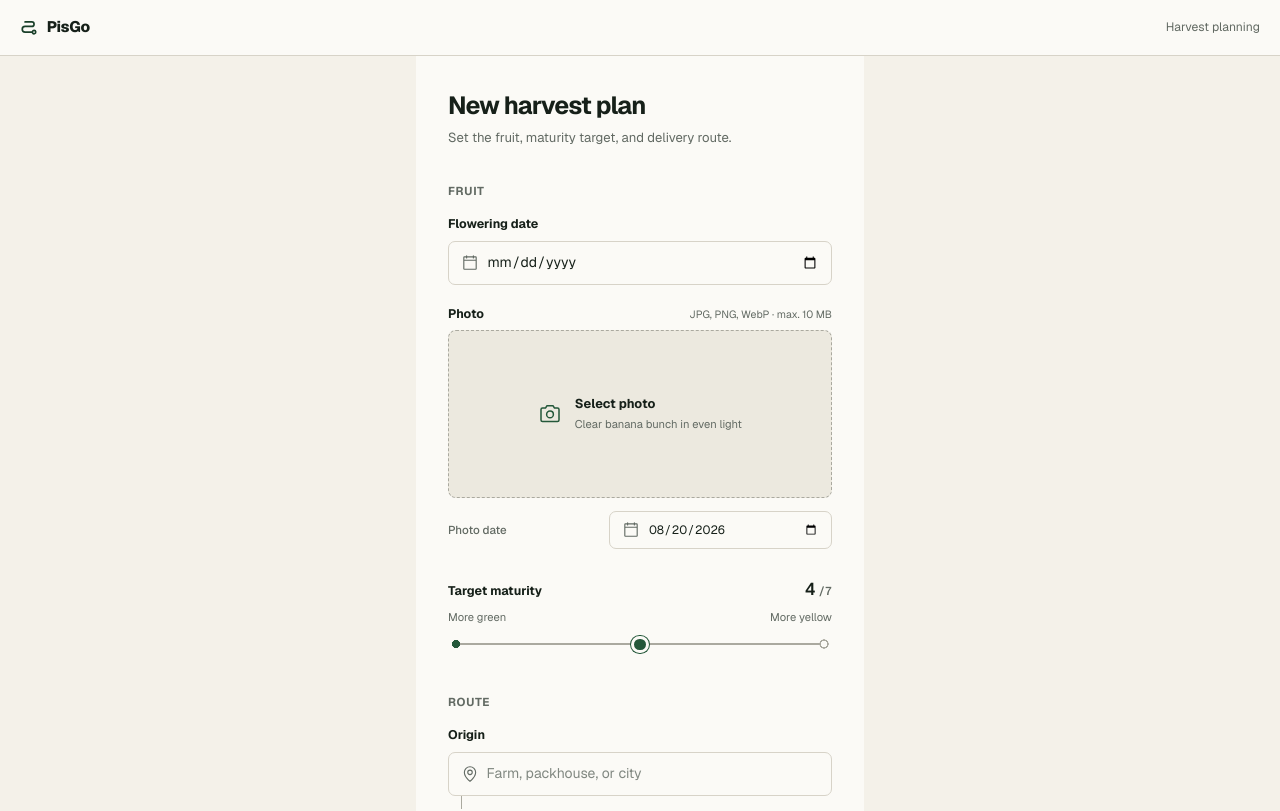
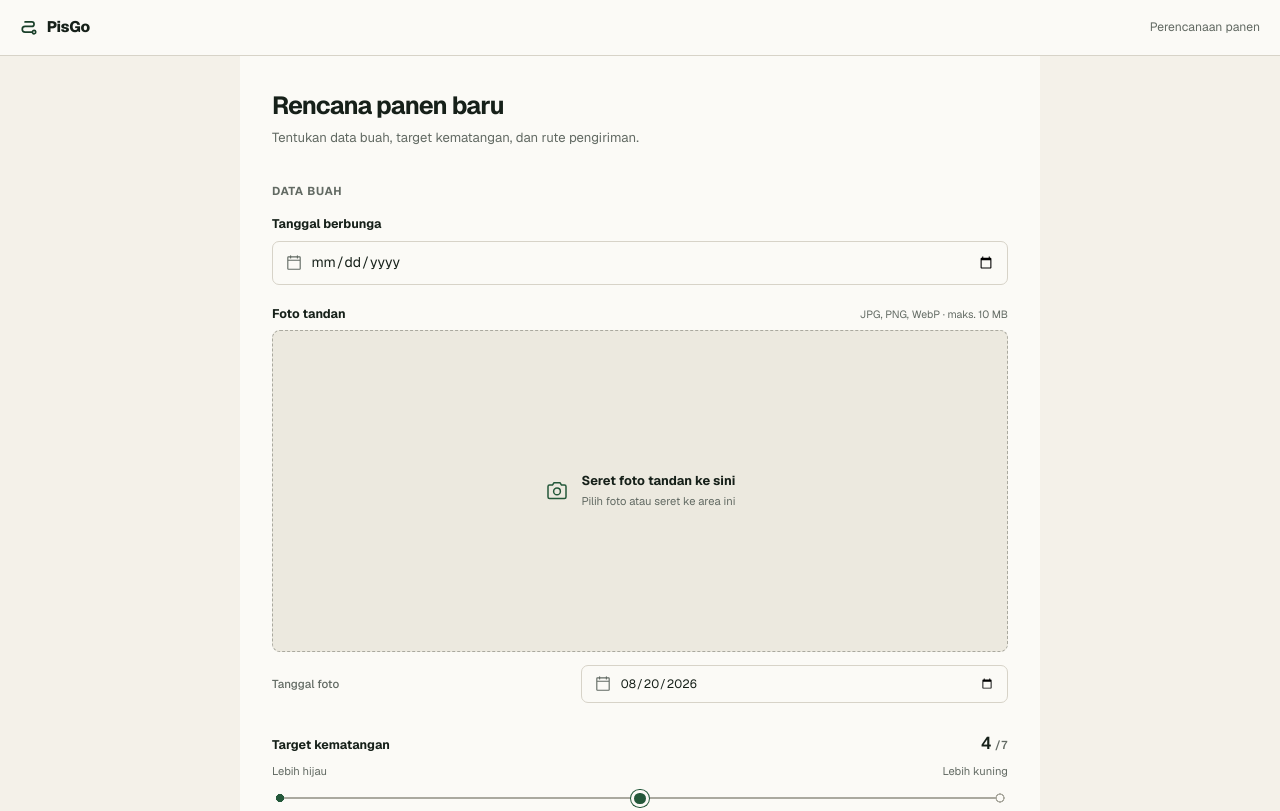
Before and after one commit to Vluuuu/pisgo, a Next.js app in the folder apps/web/: page / in a window 1280 px wide. Shown: the top 811 px of the page. Built offline with nearby package versions, Linux system fonts and the light colour scheme.

Commit message:
feat(web): localize PisGo interface and improve upload UX

```diff
--- a/apps/web/app/globals.css
+++ b/apps/web/app/globals.css
@@ -54,14 +54,22 @@ a { color: inherit; }
 
 .skip-link {
   position: fixed;
-  inset: .75rem auto auto .75rem;
+  left: 1rem;
+  top: 1rem;
   z-index: 1000;
   padding: .7rem 1rem;
   background: var(--ink);
   color: var(--surface);
-  transform: translateY(calc(-100% - 1.5rem));
+  transform: translateY(-200%);
+  opacity: 0;
+  transition: transform .2s ease, opacity .2s ease;
 }
-.skip-link:focus-visible { transform: translateY(0); }
+.skip-link:focus-visible {
+  transform: translateY(0);
+  opacity: 1;
+  outline: 2px solid var(--accent);
+  outline-offset: 2px;
+}
 
 .app-shell { min-height: 100dvh; }
 .product-bar {
@@ -84,6 +92,19 @@ a { color: inherit; }
   margin: 0 auto;
   padding: 2.25rem 2rem 3rem;
   background: var(--surface);
+}
+/* Desktop before analysis: centered planning form */
+@media (min-width: 1200px) {
+  .workspace:not(:has(.result-workspace)) {
+    justify-content: center;
+  }
+  .control-rail:not(:has(.result-workspace)) {
+    max-width: 800px;
+    width: 100%;
+    margin: 0 auto;
+    padding-left: 2rem;
+    padding-right: 2rem;
+  }
 }
 .workspace:has(.result-workspace) {
   display: grid;
@@ -133,6 +154,7 @@ a { color: inherit; }
 .photo-stage { position: relative; aspect-ratio: 16 / 7; min-height: 7.75rem; overflow: hidden; border: 1px dashed var(--line-strong); border-radius: 8px; background: var(--surface-muted); }
 .photo-stage:has(.photo-caption) { border-style: solid; }
 .photo-stage[data-error="true"] { border-color: var(--error); }
+.photo-stage[data-dragging="true"] { border-color: var(--accent); border-width: 2px; background: color-mix(in srgb, var(--accent-soft) 40%, var(--surface-muted)); }
 .photo-prompt { position: absolute; inset: 0; display: flex; align-items: center; justify-content: center; gap: .8rem; padding: 1rem; cursor: pointer; text-align: left; transition: background-color .15s ease; }
 .photo-prompt:hover { background: var(--accent-soft); }
 .photo-prompt > svg { color: var(--accent); }
@@ -201,9 +223,9 @@ a { color: inherit; }
 .schedule-step span { display: block; margin-top: .25rem; color: var(--muted); font-size: .68rem; font-weight: 620; letter-spacing: .045em; text-transform: uppercase; }
 .schedule-step[data-primary="true"] time, .schedule-step[data-primary="true"] span { color: var(--accent-deep); font-weight: 700; }
 .schedule-connector { height: 1px; background: var(--line-strong); }
-.arrival-maturity { display: flex; align-items: baseline; justify-content: space-between; gap: 1rem; margin: 0 1.5rem; padding: .8rem 0; border-top: 1px solid color-mix(in srgb, var(--maturity) 32%, var(--line)); background: color-mix(in srgb, var(--maturity-soft) 42%, var(--surface)); color: color-mix(in srgb, var(--maturity) 68%, var(--ink)); }
-.arrival-maturity span { font-size: .76rem; }
-.arrival-maturity strong { color: color-mix(in srgb, var(--maturity) 68%, var(--ink)); font-family: var(--font-geist-mono), monospace; font-size: 1.2rem; font-weight: 580; font-variant-numeric: tabular-nums; }
+.arrival-maturity { display: flex; align-items: center; justify-content: space-between; gap: 1rem; margin: 0; padding: .9rem 1.5rem; border-top: 1px solid color-mix(in srgb, var(--maturity) 32%, var(--line)); background: color-mix(in srgb, var(--maturity-soft) 42%, var(--surface)); color: color-mix(in srgb, var(--maturity) 68%, var(--ink)); }
+.arrival-maturity span { font-size: .85rem; }
+.arrival-maturity strong { color: color-mix(in srgb, var(--maturity) 68%, var(--ink)); font-family: var(--font-geist-mono), monospace; font-size: 1.15rem; font-weight: 580; font-variant-numeric: tabular-nums; letter-spacing: .01em; }
 .arrival-maturity small { color: inherit; font-size: .7rem; }
 
 .route-result { margin-top: 1.5rem; }
@@ -263,7 +285,7 @@ a { color: inherit; }
   .schedule-timeline { grid-template-columns: minmax(0, 1fr) minmax(1.25rem, .35fr) minmax(0, 1fr) minmax(1.25rem, .35fr) minmax(0, 1fr); justify-content: stretch; padding: .1rem 1rem 1.15rem; }
   .schedule-step time { font-size: .8rem; }
   .schedule-step span { font-size: .65rem; }
-  .arrival-maturity { margin-inline: 1rem; padding: .75rem 0; }
+  .arrival-maturity { margin-inline: 0; padding: .75rem 1rem; }
   .route-result { margin: 1.5rem -1rem 0; }
   .route-summary { padding: 1.2rem 1rem .8rem; }
   .route-summary h2 { gap: .45rem; font-size: 1.3rem; }
--- a/apps/web/app/page.tsx
+++ b/apps/web/app/page.tsx
@@ -11,14 +11,14 @@ export default function Home() {
           <PathIcon aria-hidden="true" size={18} weight="bold" />
           <span className="brand-name">PisGo</span>
         </a>
-        <p className="workspace-label">Harvest planning</p>
+        <p className="workspace-label">Perencanaan panen</p>
       </header>
 
       <PredictionWorkflow />
 
       <footer className="site-footer">
-        <p>PisGo · Cavendish operations</p>
-        <p>Prediction and optimizer use development baselines.</p>
+        <p>PisGo · Operasional Cavendish</p>
+        <p>Prediksi dan optimasi masih menggunakan model pengembangan.</p>
       </footer>
     </main>
   );
--- a/apps/web/components/locations/location-autocomplete.tsx
+++ b/apps/web/components/locations/location-autocomplete.tsx
@@ -132,7 +132,7 @@ export function LocationAutocomplete({ label, value, onChange, placeholder }: Lo
             </ul>
           ) : (
             <p role="status" className="location-status">
-              {status === "loading" ? "Searching locations…" : status === "empty" ? "No locations found. Try another search." : "Location search failed. Check the connection and try again."}
+              {status === "loading" ? "Mencari lokasi…" : status === "empty" ? "Tidak ada lokasi ditemukan. Coba pencarian lain." : "Pencarian lokasi gagal. Periksa koneksi dan coba lagi."}
             </p>
           )}
         </div>
--- a/apps/web/components/prediction/image-upload.tsx
+++ b/apps/web/components/prediction/image-upload.tsx
@@ -12,23 +12,46 @@ type ImageUploadProps = {
 
 export function ImageUpload({ value, onChange, error }: ImageUploadProps) {
   const inputId = useId();
+  const [isDragging, setIsDragging] = useState(false);
+
+  function handleDrop(file: File | null) {
+    if (!file) return;
+    if (!file.type.startsWith("image/")) {
+      return;
+    }
+    if (file.size > 10 * 1024 * 1024) {
+      return;
+    }
+    onChange(file);
+  }
 
   return (
-    <div className="upload-field">
+    <div
+      className="upload-field"
+      onDragEnter={(event) => { event.preventDefault(); event.stopPropagation(); setIsDragging(true); }}
+      onDragOver={(event) => { event.preventDefault(); event.stopPropagation(); setIsDragging(true); }}
+      onDragLeave={(event) => { event.preventDefault(); event.stopPropagation(); setIsDragging(false); }}
+      onDrop={(event) => {
+        event.preventDefault();
+        event.stopPropagation();
+        setIsDragging(false);
+        handleDrop(event.dataTransfer.files?.[0] ?? null);
+      }}
+    >
       <div className="field-heading">
-        <label id={`${inputId}-label`} htmlFor={inputId}>Photo</label>
-        <span>JPG, PNG, WebP · max. 10 MB</span>
+        <label id={`${inputId}-label`} htmlFor={inputId}>Foto tandan</label>
+        <span>JPG, PNG, WebP · maks. 10 MB</span>
       </div>
 
-      <div className="photo-stage" data-error={Boolean(error)}>
+      <div className="photo-stage" data-error={Boolean(error)} data-dragging={isDragging}>
         {value ? (
           <ImagePreview file={value} inputId={inputId} onRemove={() => onChange(null)} />
         ) : (
           <label className="photo-prompt" htmlFor={inputId}>
             <CameraIcon aria-hidden="true" size={24} weight="regular" />
             <span>
-              <strong>Select photo</strong>
-              <small>Clear banana bunch in even light</small>
+              <strong>{isDragging ? "Lepaskan foto di sini" : "Seret foto tandan ke sini"}</strong>
+              <small>Pilih foto atau seret ke area ini</small>
             </span>
           </label>
         )}
@@ -61,12 +84,12 @@ function ImagePreview({ file, inputId, onRemove }: { file: File; inputId: string
 
   return (
     <>
-      {preview && <Image src={preview} alt="Selected Cavendish banana bunch specimen" fill unoptimized className="photo-preview" sizes="(max-width: 860px) 100vw, 400px" />}
+      {preview && <Image src={preview} alt="Foto tandan pisang Cavendish terpilih" fill unoptimized className="photo-preview" sizes="(max-width: 860px) 100vw, 400px" />}
       <div className="photo-caption">
         <span><strong>{file.name}</strong><small>{formatFileSize(file.size)}</small></span>
         <span className="photo-actions">
-          <label htmlFor={inputId}><UploadSimpleIcon aria-hidden="true" size={15} /> Replace</label>
-          <button type="button" onClick={onRemove}><XIcon aria-hidden="true" size={15} /> Remove</button>
+          <label htmlFor={inputId}><UploadSimpleIcon aria-hidden="true" size={15} /> Ganti</label>
+          <button type="button" onClick={onRemove}><XIcon aria-hidden="true" size={15} /> Hapus</button>
         </span>
       </div>
     </>
@@ -74,5 +97,7 @@ function ImagePreview({ file, inputId, onRemove }: { file: File; inputId: string
 }
 
 function formatFileSize(bytes: number): string {
-  return `${(bytes / 1024 / 1024).toFixed(1)} MB`;
+  if (bytes < 1024) return "< 1 KB";
+  if (bytes < 1024 * 1024) return `${Math.round(bytes / 1024)} KB`;
+  return `${new Intl.NumberFormat("id-ID", { maximumFractionDigits: 1 }).format(bytes / 1024 / 1024)} MB`;
 }
--- a/apps/web/components/prediction/prediction-workflow.tsx
+++ b/apps/web/components/prediction/prediction-workflow.tsx
@@ -22,13 +22,13 @@ type WorkflowResult = {
 type FormErrors = Partial<Record<"floweringDate" | "photoDate" | "image" | "targetMaturity" | "origin" | "destination", string>>;
 
 const maturityLabels: Record<number, string> = {
-  1: "Full green",
-  2: "Mature green",
-  3: "Turning",
-  4: "More green than yellow",
-  5: "Yellow",
-  6: "Yellow with flecks",
-  7: "Overripe",
+  1: "Hijau matang",
+  2: "Matang hijau",
+  3: "Kuning hijau",
+  4: "Lebih hijau",
+  5: "Kuning",
+  6: "Kuning bintik",
+  7: "Terlalu matang",
 };
 
 export function PredictionWorkflow() {
@@ -49,17 +49,17 @@ export function PredictionWorkflow() {
 
   function validate(): FormErrors {
     const next: FormErrors = {};
-    if (!floweringDate) next.floweringDate = "Flowering date is required.";
-    if (!photoDate) next.photoDate = "Photo date is required.";
-    if (floweringDate && photoDate && daysBetweenSafe(floweringDate, photoDate) < 0) next.floweringDate = "Flowering must be before the photo date.";
-    if (photoDate > today) next.photoDate = "Photo date cannot be in the future.";
-    if (!image) next.image = "Upload a banana photo to continue.";
-    else if (image.size > 10 * 1024 * 1024) next.image = "Photo size must not exceed 10 MB.";
-    else if (!image.type.startsWith("image/")) next.image = "The file must be an image.";
-    if (targetMaturity < 1 || targetMaturity > 7) next.targetMaturity = "Choose a target maturity from 1 to 7.";
-    if (!origin) next.origin = "Select an origin from the search results.";
-    if (!destination) next.destination = "Select a destination from the search results.";
-    if (origin && destination && origin.lat === destination.lat && origin.lon === destination.lon) next.destination = "Destination must differ from origin.";
+    if (!floweringDate) next.floweringDate = "Tanggal berbunga wajib diisi.";
+    if (!photoDate) next.photoDate = "Tanggal foto wajib diisi.";
+    if (floweringDate && photoDate && daysBetweenSafe(floweringDate, photoDate) < 0) next.floweringDate = "Tanggal berbunga harus sebelum tanggal foto.";
+    if (photoDate > today) next.photoDate = "Tanggal foto tidak boleh di masa depan.";
+    if (!image) next.image = "Unggah foto pisang untuk melanjutkan.";
+    else if (image.size > 10 * 1024 * 1024) next.image = "Ukuran foto tidak boleh lebih dari 10 MB.";
+    else if (!image.type.startsWith("image/")) next.image = "File harus berupa gambar.";
+    if (targetMaturity < 1 || targetMaturity > 7) next.targetMaturity = "Pilih target kematangan dari 1 sampai 7.";
+    if (!origin) next.origin = "Pilih lokasi asal dari hasil pencarian.";
+    if (!destination) next.destination = "Pilih lokasi tujuan dari hasil pencarian.";
+    if (origin && destination && origin.lat === destination.lat && origin.lon === destination.lon) next.destination = "Tujuan harus berbeda dari asal.";
     return next;
   }
 
@@ -121,18 +121,18 @@ export function PredictionWorkflow() {
   }
 
   return (
-    <section className="workspace" aria-label="Harvest and shipping analysis workspace">
+    <section className="workspace" aria-label="Workspace analisis panen dan pengiriman">
       <form noValidate onSubmit={handleSubmit} className="control-rail" id="controls">
         <header className="rail-header">
-          <h1>New harvest plan</h1>
-          <p>Set the fruit, maturity target, and delivery route.</p>
+          <h1>Rencana panen baru</h1>
+          <p>Tentukan data buah, target kematangan, dan rute pengiriman.</p>
         </header>
 
         <fieldset className="control-group fruit-controls">
-          <legend>Fruit</legend>
+          <legend>Data buah</legend>
           <DateField
             id="flowering-date"
-            label="Flowering date"
+            label="Tanggal berbunga"
             value={floweringDate}
             max={photoDate || today}
             onChange={(value) => { setFloweringDate(value); setResult(null); setErrors((current) => ({ ...current, floweringDate: undefined })); }}
@@ -141,7 +141,7 @@ export function PredictionWorkflow() {
 
           {daf !== null && daf >= 0 && (
             <p className="daf-inline" aria-live="polite">
-              <span>DAF</span><strong>{daf} days</strong><small>after flowering</small>
+              <span>Usia buah</span><strong>{daf}</strong><small>hari setelah berbunga</small>
             </p>
           )}
 
@@ -149,7 +149,7 @@ export function PredictionWorkflow() {
 
           <DateField
             id="photo-date"
-            label="Photo date"
+            label="Tanggal foto"
             value={photoDate}
             max={today}
             secondary
@@ -159,12 +159,12 @@ export function PredictionWorkflow() {
         </fieldset>
 
         <fieldset className="control-group maturity-group">
-          <legend className="sr-only">Target maturity</legend>
+          <legend className="sr-only">Target kematangan</legend>
           <div className="maturity-heading">
-            <label htmlFor="target-maturity">Target maturity</label>
+            <label htmlFor="target-maturity">Target kematangan</label>
             <output htmlFor="target-maturity">{targetMaturity}<small>/7</small></output>
           </div>
-          <div className="maturity-extremes" aria-hidden="true"><span>More green</span><span>More yellow</span></div>
+          <div className="maturity-extremes" aria-hidden="true"><span>Lebih hijau</span><span>Lebih kuning</span></div>
           <input
             id="target-maturity"
             type="range"
@@ -180,21 +180,21 @@ export function PredictionWorkflow() {
         </fieldset>
 
         <fieldset className="control-group route-controls">
-          <legend>Route</legend>
+          <legend>Rute</legend>
           <div className="route-stack">
-            <div className="route-field"><LocationAutocomplete label="Origin" value={origin} onChange={changeOrigin} placeholder="Farm, packhouse, or city" />{errors.origin && <p role="alert" className="field-error">{errors.origin}</p>}</div>
+            <div className="route-field"><LocationAutocomplete label="Asal" value={origin} onChange={changeOrigin} placeholder="Kebun, rumah kemas, atau kota" />{errors.origin && <p role="alert" className="field-error">{errors.origin}</p>}</div>
             <div className="route-line-input" aria-hidden="true" />
-            <div className="route-field"><LocationAutocomplete label="Destination" value={destination} onChange={changeDestination} placeholder="Market, port, or city" />{errors.destination && <p role="alert" className="field-error">{errors.destination}</p>}</div>
+            <div className="route-field"><LocationAutocomplete label="Tujuan" value={destination} onChange={changeDestination} placeholder="Pasar, pelabuhan, atau kota" />{errors.destination && <p role="alert" className="field-error">{errors.destination}</p>}</div>
           </div>
-          <p className="transport-mode">Light truck <span aria-hidden="true">·</span> Free-flow routing</p>
+          <p className="transport-mode">Truk ringan <span aria-hidden="true">·</span> Estimasi tanpa kemacetan</p>
         </fieldset>
 
         {error && <div role="alert" className="analysis-error">{error}</div>}
 
         <div className="analysis-command">
-          <p className={busy ? "analysis-status" : "sr-only"} aria-live="polite">{phase === "routing" ? "Calculating light-truck route…" : phase === "predicting" ? "Estimating maturity…" : ""}</p>
+          <p className={busy ? "analysis-status" : "sr-only"} aria-live="polite">{phase === "routing" ? "Menghitung rute…" : phase === "predicting" ? "Menganalisis buah…" : ""}</p>
           <button type="submit" disabled={busy} className="analyze-button">
-            {busy ? <><SpinnerGapIcon className="spin" aria-hidden="true" size={19} />{phase === "routing" ? "Calculating route" : "Analyzing fruit"}</> : "Analyze harvest plan"}
+            {busy ? <><SpinnerGapIcon className="spin" aria-hidden="true" size={19} />{phase === "routing" ? "Menghitung rute" : "Menganalisis buah"}</> : "Analisis rencana panen"}
           </button>
         </div>
       </form>
--- a/apps/web/components/prediction/result-view.tsx
+++ b/apps/web/components/prediction/result-view.tsx
@@ -2,7 +2,7 @@
 
 import { CheckCircleIcon, FlaskIcon, WarningCircleIcon } from "@phosphor-icons/react";
 import { RouteMapLoader } from "@/components/map/route-map-loader";
-import { formatDate, formatDistance, formatDuration } from "@/lib/format";
+import { formatDecisionDate, formatDistance, formatDuration, formatMaturity } from "@/lib/format";
 import type { LocationSuggestion, RouteData } from "@/types/location";
 import type { OptimizerResult, PredictionResponse } from "@/types/prediction";
 
@@ -16,9 +16,9 @@ type ResultViewProps = {
 };
 
 const statusCopy = {
-  on_target: "Expected to arrive on target",
-  under_target: "Expected to arrive below target",
-  over_target: "Expected to arrive above target",
+  on_target: "Diperkirakan tiba sesuai target",
+  under_target: "Diperkirakan tiba lebih hijau dari target",
+  over_target: "Diperkirakan tiba lebih matang dari target",
 };
 
 export function ResultView({ prediction, schedule, route, origin, destination, targetMaturity }: ResultViewProps) {
@@ -30,23 +30,24 @@ export function ResultView({ prediction, schedule, route, origin, destination, t
     <section className="result-workspace" id="recommendation" aria-labelledby="recommendation-title">
       <section className="recommendation">
         <header className="recommendation-header">
-          <p className="section-label">Recommended plan</p>
-          <h2 id="recommendation-title"><span>Ship on</span>{formatDecisionDate(schedule.recommendedShippingDate)}</h2>
+          <p className="section-label">Rencana rekomendasi</p>
+          <h2 id="recommendation-title"><span>Kirim pada</span>{formatDecisionDate(schedule.recommendedShippingDate)}</h2>
+
           <p className="recommendation-status" data-status={schedule.status}>
             {statusOnTarget ? <CheckCircleIcon aria-hidden="true" size={18} weight="fill" /> : <WarningCircleIcon aria-hidden="true" size={18} weight="fill" />}
             {statusCopy[schedule.status]}
           </p>
         </header>
 
-        <div className="schedule-timeline" aria-label="Recommended harvest, shipping, and arrival dates">
-          <ScheduleStep label="Harvest" date={schedule.recommendedHarvestDate} />
+        <div className="schedule-timeline" aria-label="Tanggal panen, kirim, dan tiba yang direkomendasikan">
+          <ScheduleStep label="Panen" date={schedule.recommendedHarvestDate} />
           <span className="schedule-connector" aria-hidden="true" />
-          <ScheduleStep label="Ship" date={schedule.recommendedShippingDate} primary />
+          <ScheduleStep label="Kirim" date={schedule.recommendedShippingDate} primary />
           <span className="schedule-connector" aria-hidden="true" />
-          <ScheduleStep label="Arrive" date={schedule.expectedArrivalDate} />
+          <ScheduleStep label="Tiba" date={schedule.expectedArrivalDate} />
         </div>
 
-        <p className="arrival-maturity"><span>Expected arrival maturity</span><strong>{arrival.toFixed(1)} <small>/ 7</small></strong></p>
+        <p className="arrival-maturity"><span>Perkiraan kematangan saat tiba</span><strong>{formatMaturity(arrival)} <small>/ 7</small></strong></p>
       </section>
 
       <section className="route-result" aria-labelledby="route-map-title">
@@ -58,17 +59,17 @@ export function ResultView({ prediction, schedule, route, origin, destination, t
       </section>
 
       <section className="evidence-section" aria-labelledby="evidence-title">
-        <h3 id="evidence-title">Supporting evidence</h3>
+        <h3 id="evidence-title">Data pendukung</h3>
         <dl className="evidence-list">
-          <Evidence label="DAF" value={`${prediction.days_after_flowering} days`} />
-          <Evidence label="Current maturity" value={`${current.toFixed(1)} / 7`} />
-          <Evidence label="Target maturity" value={`${targetMaturity.toFixed(1)} / 7`} />
-          <Evidence label="AI confidence" value={`${Math.round(prediction.confidence * 100)}%`} />
+          <Evidence label="Hari setelah berbunga" value={`${prediction.days_after_flowering}`} />
+          <Evidence label="Kematangan saat ini" value={`${formatMaturity(current)} / 7`} />
+          <Evidence label="Target kematangan" value={`${formatMaturity(targetMaturity)} / 7`} />
+          <Evidence label="Tingkat keyakinan model" value={`${Math.round(prediction.confidence * 100)}%`} />
         </dl>
       </section>
 
       <footer className="recommendation-meta">
-        <p><FlaskIcon aria-hidden="true" size={16} weight="regular" /> Model {prediction.model_version} · Development simulation</p>
+        <p><FlaskIcon aria-hidden="true" size={16} weight="regular" /> Model {prediction.model_version} · Simulasi pengembangan</p>
       </footer>
     </section>
   );
@@ -77,7 +78,7 @@ export function ResultView({ prediction, schedule, route, origin, destination, t
 function ScheduleStep({ label, date, primary = false }: { label: string; date: string; primary?: boolean }) {
   return (
     <div className="schedule-step" data-primary={primary}>
-      <time dateTime={date}>{formatTimelineDate(date)}</time>
+      <time dateTime={date}>{formatDecisionDate(date)}</time>
       <span>{label}</span>
     </div>
   );
@@ -90,11 +91,3 @@ function Evidence({ label, value }: { label: string; value: string }) {
 function shortLocation(location: LocationSuggestion): string {
   return location.city || location.state || location.label.split(",")[0];
 }
-
-function formatDecisionDate(value: string): string {
-  return new Intl.DateTimeFormat("en-US", { day: "2-digit", month: "short", timeZone: "UTC" }).format(new Date(`${value}T00:00:00.000Z`));
-}
-
-function formatTimelineDate(value: string): string {
-  return formatDate(value).replace(/, \d{4}$/, "").toUpperCase();
-}
--- a/apps/web/lib/format.ts
+++ b/apps/web/lib/format.ts
@@ -1,19 +1,34 @@
 export function formatDistance(meters: number): string {
-  return `${new Intl.NumberFormat("en-US", { maximumFractionDigits: 0 }).format(meters / 1_000)} km`;
+  return `${new Intl.NumberFormat("id-ID", { maximumFractionDigits: 0 }).format(meters / 1_000)} km`;
 }
 
 export function formatDuration(seconds: number): string {
   const totalMinutes = Math.round(seconds / 60);
   const hours = Math.floor(totalMinutes / 60);
   const minutes = totalMinutes % 60;
-  return hours ? `${hours} hr ${minutes ? `${minutes} min` : ""}`.trim() : `${minutes} min`;
+  return hours ? `${hours} jam ${minutes ? `${minutes} menit` : ""}`.trim() : `${minutes} menit`;
 }
 
 export function formatDate(value: string): string {
-  return new Intl.DateTimeFormat("en-US", {
+  return new Intl.DateTimeFormat("id-ID", {
     day: "numeric",
     month: "short",
     year: "numeric",
     timeZone: "UTC",
   }).format(new Date(`${value}T00:00:00.000Z`));
 }
+
+export function formatMaturity(value: number): string {
+  return new Intl.NumberFormat("id-ID", {
+    minimumFractionDigits: 1,
+    maximumFractionDigits: 1,
+  }).format(value);
+}
+
+export function formatDecisionDate(value: string): string {
+  return new Intl.DateTimeFormat("id-ID", {
+    day: "numeric",
+    month: "short",
+    timeZone: "UTC",
+  }).format(new Date(`${value}T00:00:00.000Z`)).toUpperCase();
+}
```
